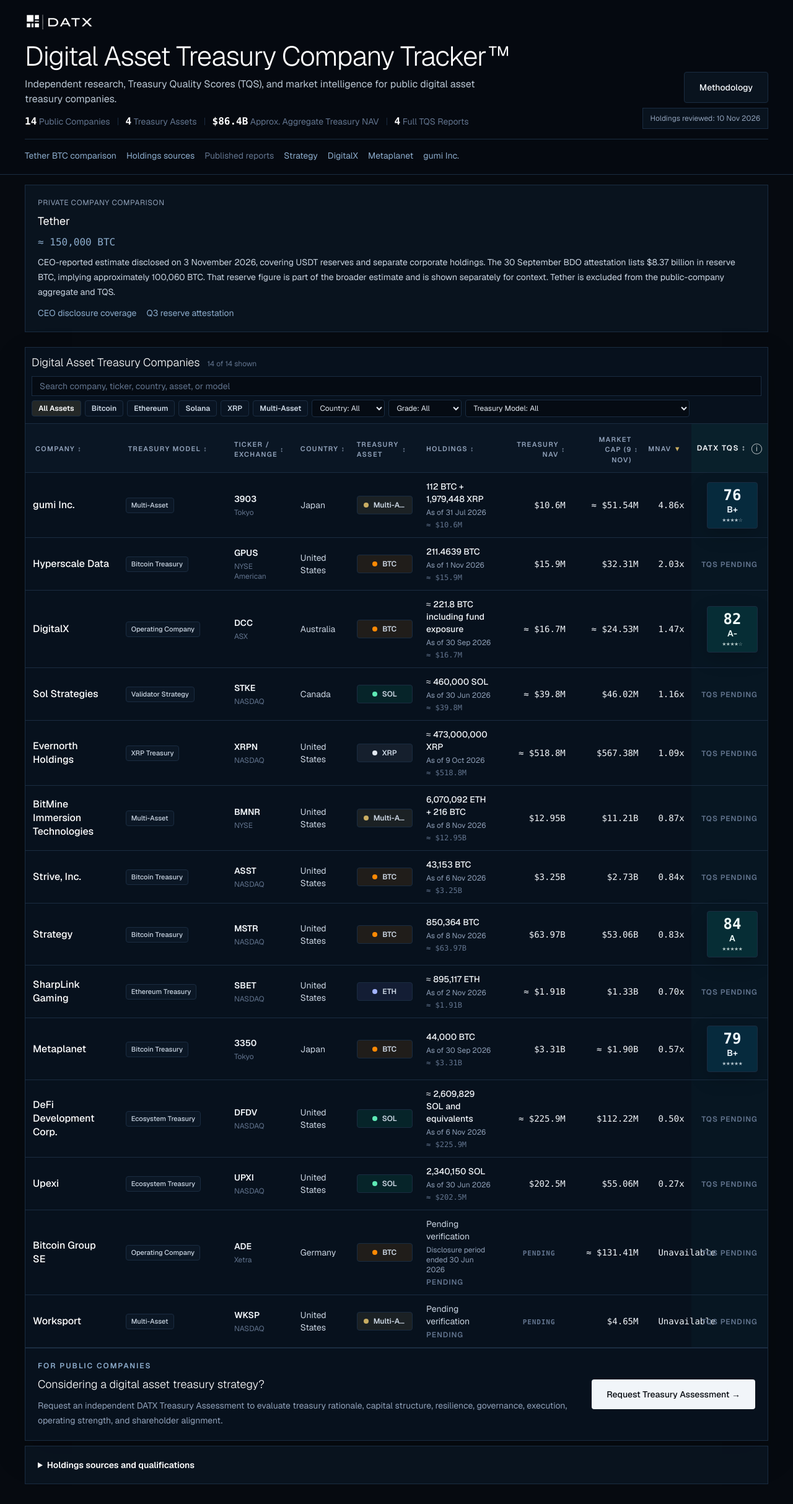
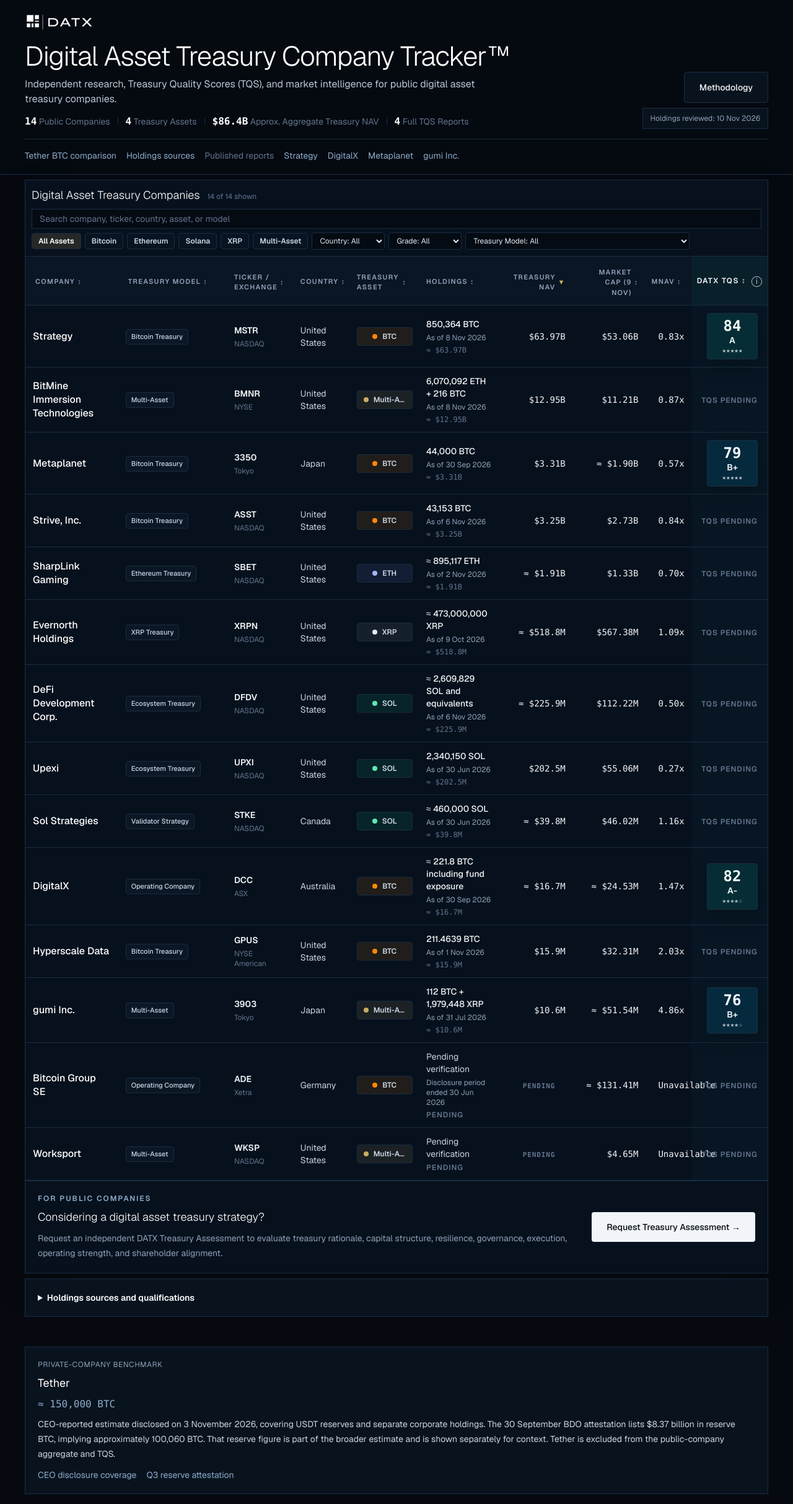
Before and after one commit to datxstrategy-creator/datx-prototype, a Next.js app: page /tracker in a window 1280 px wide. Shown: the whole page at 62% size. Built offline with nearby package versions, Linux system fonts and the light colour scheme.

Commit message:
Default to Treasury NAV and place Tether at the bottom

```diff
--- a/app/dat-tracker-prototype/tracker-client.tsx
+++ b/app/dat-tracker-prototype/tracker-client.tsx
@@ -9,7 +9,6 @@ import {
   useId,
   type KeyboardEvent as ReactKeyboardEvent,
   type KeyboardEvent,
-  type ReactNode,
 } from "react";
 import Image from "next/image";
 import Link from "next/link";
@@ -1304,12 +1303,10 @@ export function DatTrackerPrototype({
   companies,
   basePath = defaultTrackerBasePath,
   publicMode = false,
-  comparison,
 }: {
   companies: CompanyRecord[];
   basePath?: string;
   publicMode?: boolean;
-  comparison?: ReactNode;
 }) {
   const router = useRouter();
   const pathname = usePathname();
@@ -1320,7 +1317,7 @@ export function DatTrackerPrototype({
   const [grade, setGrade] = useState(allGrades);
   const [model, setModel] = useState(allModels);
   const [sort, setSort] = useState<SortState>({
-    key: publicMode ? "mnav" : "tqs",
+    key: publicMode ? "treasuryNav" : "tqs",
     direction: "desc",
   });
   const [methodologyOpen, setMethodologyOpen] = useState(false);
@@ -1578,8 +1575,6 @@ export function DatTrackerPrototype({
           ) : null}
         </div>
       </section>
-
-      {comparison}
 
       <section className="container-frame py-1.5 sm:py-2">
         <div className="border border-datx-line bg-[#07111d] shadow-panel">
--- a/app/tracker/page.tsx
+++ b/app/tracker/page.tsx
@@ -596,27 +596,6 @@ export default function TrackerPage() {
     },
   };
 
-  const tetherComparison = (
-    <section id="tether" className="container-frame py-4" aria-labelledby="tether-heading">
-      <div className="border border-datx-line bg-datx-panel/60 p-5">
-        <p className="text-xs uppercase tracking-wider text-slate-400">Private company comparison</p>
-        <h2 id="tether-heading" className="mt-2 text-lg text-white">Tether</h2>
-        <p className="mt-2 font-mono text-datx-accent">≈ 150,000 BTC</p>
-        <p className="mt-2 text-sm leading-6 text-slate-300">
-          CEO-reported estimate disclosed on 3 November 2026, covering USDT reserves
-          and separate corporate holdings. The 30 September BDO attestation lists
-          $8.37 billion in reserve BTC, implying approximately 100,060 BTC. That
-          reserve figure is part of the broader estimate and is shown separately for
-          context. Tether is excluded from the public-company aggregate and TQS.
-        </p>
-        <div className="mt-3 flex flex-wrap gap-x-4 gap-y-1 text-sm text-datx-accent">
-          <a href="https://www.coindesk.com/business/2026/11/03/tether-holds-150-000-bitcoin-worth-usd11-5-billion-ceo-paolo-ardoino-says">CEO disclosure coverage</a>
-          <a href="https://tether.io/news/tether-generates-1-5-billion-in-q3-net-operating-profit-as-reserve-buffer-doubles-to-almost-8-billion/">Q3 reserve attestation</a>
-        </div>
-      </div>
-    </section>
-  );
-
   return (
     <>
       <script
@@ -632,12 +611,7 @@ export default function TrackerPage() {
           </main>
         }
       >
-        <DatTrackerPrototype
-          basePath="/tracker"
-          companies={companies}
-          comparison={tetherComparison}
-          publicMode
-        />
+        <DatTrackerPrototype basePath="/tracker" companies={companies} publicMode />
       </Suspense>
       <section id="holdings-sources" className="container-frame pb-8" aria-labelledby="holdings-sources-heading">
         <details className="border border-datx-line bg-datx-panel/60 p-5">
@@ -665,6 +639,24 @@ export default function TrackerPage() {
           </ul>
         </details>
       </section>
+      <section id="tether" className="container-frame py-4" aria-labelledby="tether-heading">
+        <div className="border border-datx-line bg-datx-panel/60 p-5">
+          <p className="text-xs uppercase tracking-wider text-slate-400">Private-company benchmark</p>
+          <h2 id="tether-heading" className="mt-2 text-lg text-white">Tether</h2>
+          <p className="mt-2 font-mono text-datx-accent">≈ 150,000 BTC</p>
+          <p className="mt-2 text-sm leading-6 text-slate-300">
+            CEO-reported estimate disclosed on 3 November 2026, covering USDT reserves
+            and separate corporate holdings. The 30 September BDO attestation lists
+            $8.37 billion in reserve BTC, implying approximately 100,060 BTC. That
+            reserve figure is part of the broader estimate and is shown separately for
+            context. Tether is excluded from the public-company aggregate and TQS.
+          </p>
+          <div className="mt-3 flex flex-wrap gap-x-4 gap-y-1 text-sm text-datx-accent">
+            <a href="https://www.coindesk.com/business/2026/11/03/tether-holds-150-000-bitcoin-worth-usd11-5-billion-ceo-paolo-ardoino-says">CEO disclosure coverage</a>
+            <a href="https://tether.io/news/tether-generates-1-5-billion-in-q3-net-operating-profit-as-reserve-buffer-doubles-to-almost-8-billion/">Q3 reserve attestation</a>
+          </div>
+        </div>
+      </section>
     </>
   );
 }
```
